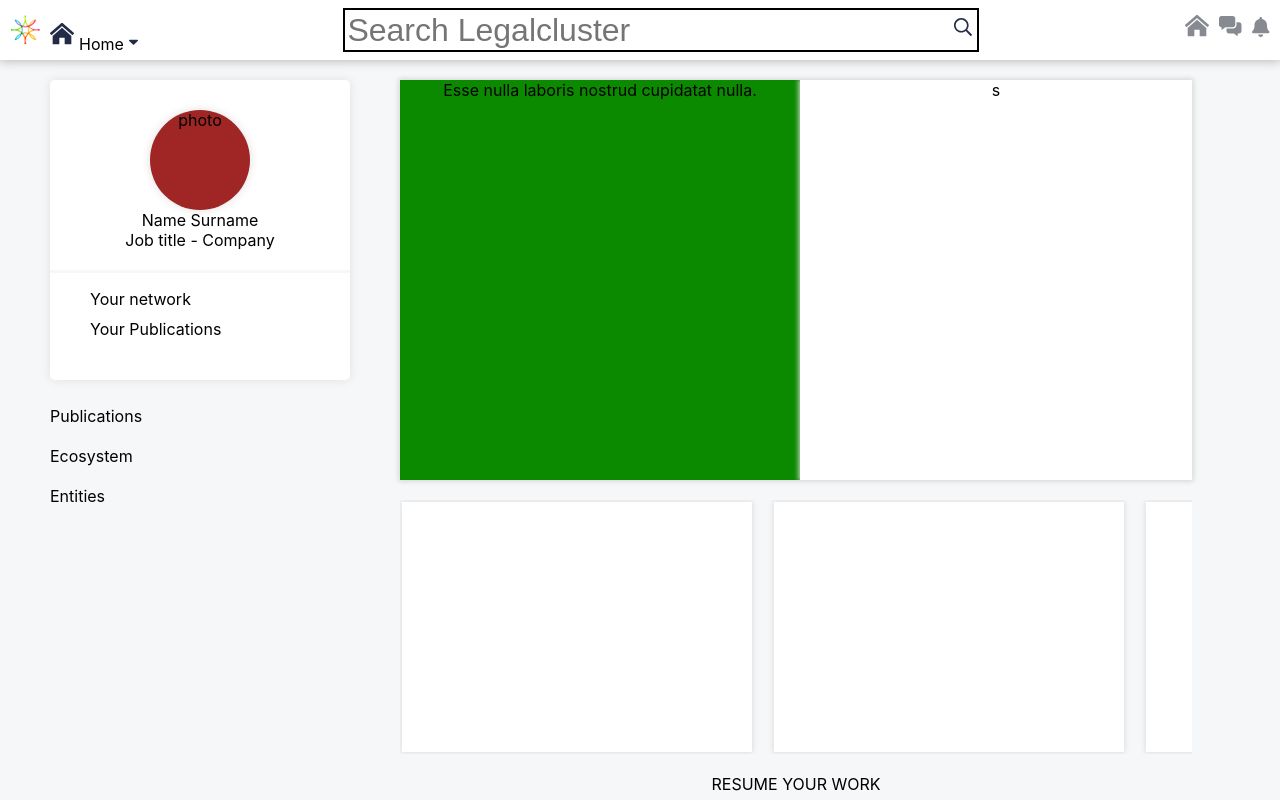
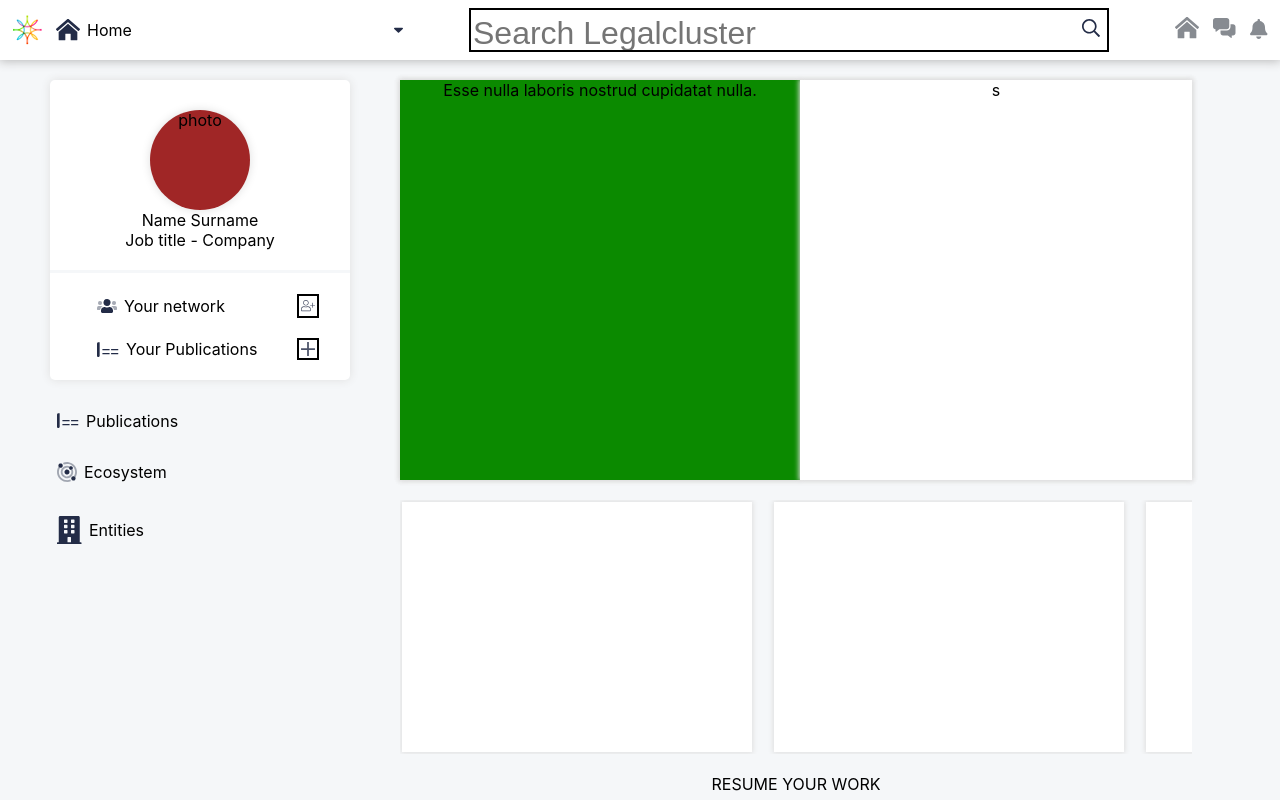
Before and after one commit to kaczormp4/wsei-f-f-projekt-react, a React (Create React App) app: page /entities in a window 1280 px wide. Shown: the top 800 px of the page. Built offline with nearby package versions, Linux system fonts and the light colour scheme.

Commit message:
left menu

```diff
--- a/src/components/LeftMenu/LeftMenu.tsx
+++ b/src/components/LeftMenu/LeftMenu.tsx
@@ -1,6 +1,11 @@
 import React from 'react';
 import styled from 'styled-components';
+import Ic from '../icons/I';
 
+const EmptyBox = styled.div`
+    display:flex;
+    align-items: center;
+`;
 const LeftMain = styled.div`
     width:400px;
     height:auto;
@@ -37,8 +42,11 @@ const LeftMainPhotoBoxBottomList = styled.ul`
 `;
 const LeftMainPhotoBoxBottomContent = styled.li`
     list-style-type: none;
-    padding-bottom:10px;
-    text-align:left;
+    padding-bottom: 10px;
+    text-align: left;
+    display: flex;
+    justify-content:space-between;
+    width:90%;
 `;
 const ListBelowPhotoBox = styled.ul`
 
@@ -65,23 +73,40 @@ function LeftMenu() {
                 <LeftMainPhotoBoxBottom>
                     <LeftMainPhotoBoxBottomList>
                         <LeftMainPhotoBoxBottomContent>
-                            Your network
+                            <EmptyBox>
+                                <Ic iconName="network.png"/>
+                                Your network
+                            </EmptyBox>
+                            <Ic iconName="user-plus.svg" border={true}/>
                         </LeftMainPhotoBoxBottomContent>
                         <LeftMainPhotoBoxBottomContent>
-                            Your Publications
+                            <EmptyBox>
+                                <Ic iconName="publications.svg"/>
+                                Your Publications
+                            </EmptyBox>
+                            <Ic iconName="plus.svg" border={true}/>
                         </LeftMainPhotoBoxBottomContent>
                     </LeftMainPhotoBoxBottomList>
                 </LeftMainPhotoBoxBottom>
             </LeftMainPhotoBox>
             <ListBelowPhotoBox>
                 <ListBelowPhotoBoxContent>
-                Publications
+                    <EmptyBox>
+                        <Ic iconName="publications.svg"/>
+                        Publications
+                    </EmptyBox>
                 </ListBelowPhotoBoxContent>
                 <ListBelowPhotoBoxContent>
-                Ecosystem
+                    <EmptyBox>
+                        <Ic iconName="ecosystem.svg"/>
+                        Ecosystem
+                    </EmptyBox>
                 </ListBelowPhotoBoxContent>
                 <ListBelowPhotoBoxContent>
-                Entities
+                    <EmptyBox>
+                        <Ic iconName="entities.svg"/>
+                        Entities
+                    </EmptyBox>
                 </ListBelowPhotoBoxContent>
             </ListBelowPhotoBox>
         </LeftMain>
--- /dev/null
+++ b/src/components/TopBar/OpenMenu/OpenMenu.tsx
@@ -0,0 +1,87 @@
+import React, { useState } from 'react'
+import styled from 'styled-components';
+import { isConstructorDeclaration } from 'typescript';
+import Ic from '../../icons/I';
+
+const MenuOpen = styled.div`
+    width:250px;
+    height:auto;
+    border: 3px solid green;
+    background-color: white;
+    z-index: 999;
+    position: absolute;
+    left: 00px;
+    top: 60px;//zrobic zmienna, wartosci ustawione na sztuwno
+`;
+const ChoosedOption = styled.div`
+`;
+const Filter = styled.input`
+    width:90%;
+    height:20px;
+`;
+const CategoriesBox = styled.div`
+     overflow: auto;
+     height:500px;
+`;
+const Categories = styled.div`
+    text-align:left;
+    ul{
+        list-style-type: none;
+        padding-left:10px;
+        li{
+            display:flex;
+            align-items:center;
+            cursor:pointer;
+            img {
+                width:25px;
+            }
+        }
+    }
+`;
+const LogOut = styled.div`
+    background-color:gray;
+    display:flex;
+    align-items:center;
+`;
+function OpenMenu() {
+    return (
+        <MenuOpen>
+            <ChoosedOption>
+                ARLEADY CHOOSED OPTION
+            </ChoosedOption>
+            <Filter placeholder="Filter..."></Filter>
+            <CategoriesBox>
+                <Categories>
+                    <ul>Platform
+                        <li><Ic iconName="house2.svg"/> Home</li>
+                        <li><Ic iconName="publications.svg"/> Publications</li>
+                        <li><Ic iconName="people.svg"/> People</li>
+                        <li><Ic iconName="entities2.svg"/> Entities</li>
+                        <li><Ic iconName="administration.svg"/> Administration</li>
+                    </ul>
+                </Categories>
+                <Categories>
+                    <ul>Workspaces
+                        <li><Ic iconName="house2.svg"/> Client Contract</li>
+                        <li><Ic iconName="publications.svg"/> Supplier contract</li>
+                        <li><Ic iconName="people.svg"/> Corporate</li>
+                        <li><Ic iconName="entities2.svg"/> Group Norms</li>
+                        <li><Ic iconName="administration.svg"/> Real estate contracts</li>
+                    </ul>
+                </Categories>
+            </CategoriesBox>
+            <Categories>
+                <ul>Account
+                    <li><Ic iconName="ecosystem.svg"/> Client Contract</li>
+                    <li><Ic iconName="ecosystem.svg"/> Supplier contract</li>
+                    <li><Ic iconName="ecosystem.svg"/> Corporate</li>
+                </ul>
+            </Categories>
+            <LogOut>
+                <Ic iconName="ecosystem.svg"/> Logout
+            </LogOut>
+        </MenuOpen>
+    )
+}
+
+export default OpenMenu
--- a/src/components/TopBar/TopBar.tsx
+++ b/src/components/TopBar/TopBar.tsx
@@ -1,8 +1,12 @@
-import React from 'react'
+import React, { useState } from 'react'
 import styled from 'styled-components';
 import {Wrapper} from '../../styleHelpers/Components';
 import Ic from '../icons/I';
+import OpenMenu from './OpenMenu/OpenMenu';
 
+const EmptyBox = styled.div`
+
+`;
 const Wrapper2 = styled(Wrapper)`
     box-sizing:border-box;
     padding-top:10px;
@@ -14,8 +18,15 @@ const Wrapper2 = styled(Wrapper)`
     justify-content:space-between;
 `;
 const LeftSite = styled.div`
+    display:flex;
+    align-items: center;
+    cursor:pointer;
+    span {
+        width:300px;
+        text-align:left;
+    }
+`;
 
-`;
 const SearchBar = styled.div`
     outline:2px solid black;
     box-sizing:border-box;
@@ -31,16 +42,21 @@ const SearchBarInput = styled.input`
 const RightSite = styled.div`
 
 `;
+const handleMenuOpen  = () => {
+    console.log("ss")
+};
 
 function TopBar() {
+    const [isOpen, setIsOpen] = useState(false);
     return (
         <Wrapper2>
-            <LeftSite>
+            <LeftSite onClick={() => setIsOpen(!isOpen)}>
                 <Ic iconName={"logo.png"}/>
                 <Ic iconName={"house2.svg"}/>
-                Home
+                <span>Home</span>
                 <Ic iconName={"arrow-down.svg"}/>
             </LeftSite>
+            {isOpen && <OpenMenu/>}
             <SearchBar>
                 <SearchBarInput placeholder="Search Legalcluster"/>
                 <Ic iconName={"search.svg"}/>
--- a/src/components/icons/I.tsx
+++ b/src/components/icons/I.tsx
@@ -1,14 +1,18 @@
 import React, { Component } from 'react'
-import styled from 'styled-components';
+import styled, { css } from 'styled-components';
 
-const I = styled.img`
+const I = styled.img<{border?: boolean}>`
     margin:5px;
+    padding:2px;
+    ${props => props.border && css`
+        border: 2px solid black;
+    `}
 `;
 
-function Ic(props : any) {
+function Ic(props : {border?: boolean, iconName: string}) {
     return (
         <>
-         <I src={`icons/${props.iconName}`} />
+         <I src={`icons/${props.iconName}`} border={props.border}/>
         </>
     )
 }
```
